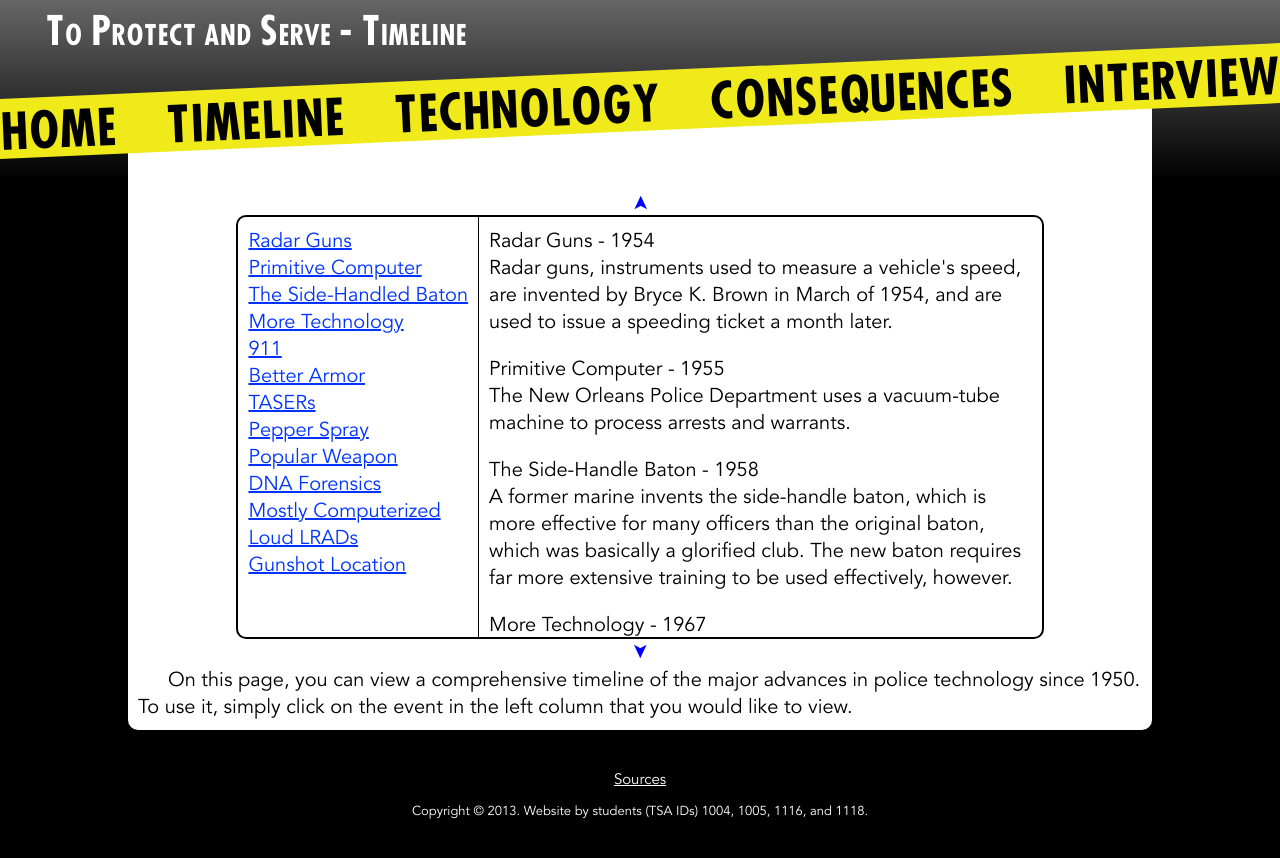
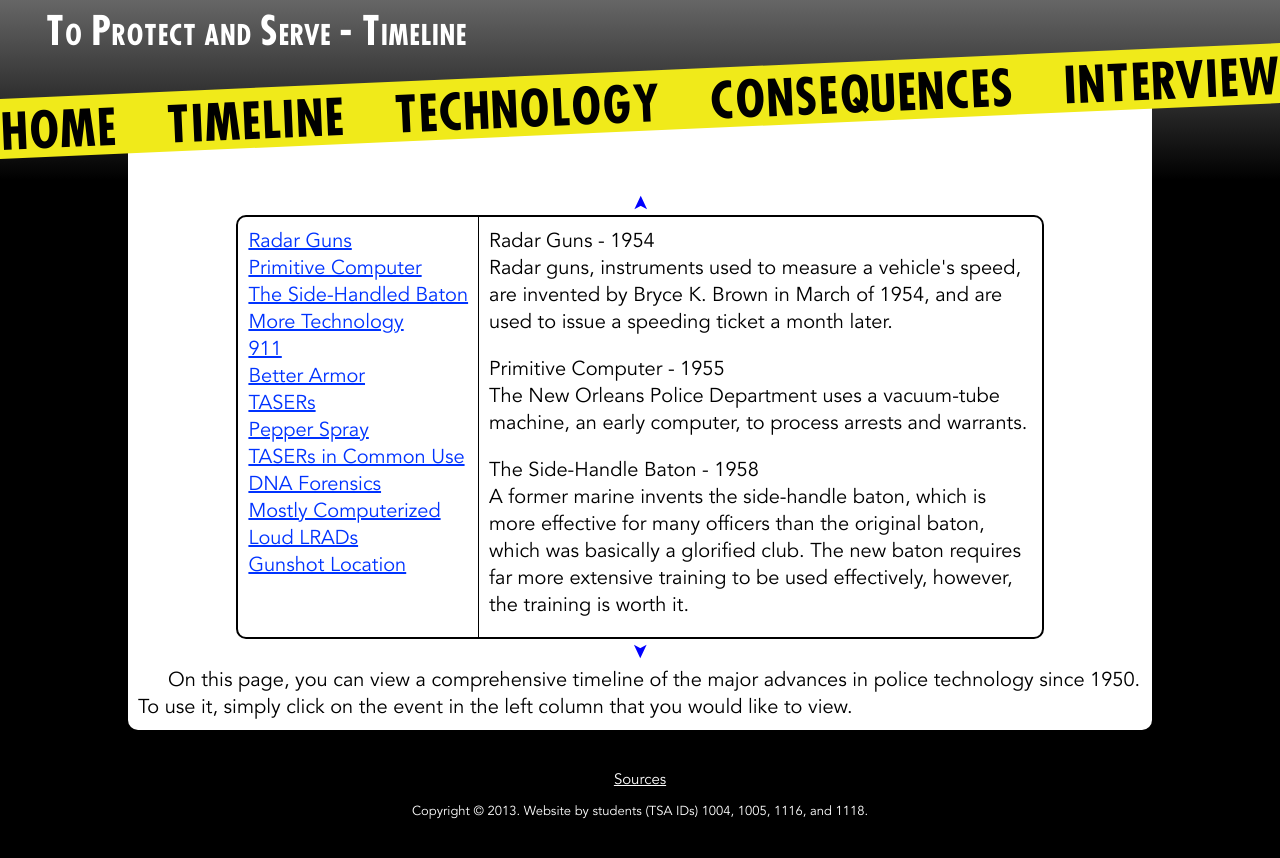
Before and after one commit to pbfy0/ToProtectAndServe, a Jekyll site: the page built from timeline.html, in a window 1280 px wide. Shown: the top 858 px of the page. Built offline with Jekyll 4.4.1, drawn with Linux system fonts in a browser that asks for light colours.

Commit message:
Update timeline.html

```diff
--- a/timeline.html
+++ b/timeline.html
@@ -18,7 +18,7 @@ script: timeline.js
 	 <a href="#e1972">Better Armor</a>
 	 <a href="#e1974">TASERs</a>
 	 <a href="#e1982">Pepper Spray</a>
-	 <a href="#e1985">Popular Weapon</a>
+	 <a href="#e1985">TASERs in Common Use</a>
 	 <a href="#e1986">DNA Forensics</a>
 	 <a href="#e1993">Mostly Computerized</a>
 	 <a href="#e2005">Loud LRADs</a>
@@ -28,29 +28,29 @@ script: timeline.js
          <a id="e1954">Radar Guns - 1954</a>
            <div>Radar guns, instruments used to measure a vehicle's speed, are invented by Bryce K. Brown in March of 1954, and are used to issue a speeding ticket a month later.</div>
          <a id="e1955">Primitive Computer - 1955</a>
-          <div>The New Orleans Police Department uses a vacuum-tube machine to process arrests and warrants.</div>
+          <div>The New Orleans Police Department uses a vacuum-tube machine, an early computer, to process arrests and warrants.</div>
 	 <a id="e1958">The Side-Handle Baton - 1958</a>
-	  <div>A former marine invents the side-handle baton, which is more effective for many officers than the original baton, which was basically a glorified club. The new baton requires far more extensive training to be used effectively, however.</div>
+	  <div>A former marine invents the side-handle baton, which is more effective for many officers than the original baton, which was basically a glorified club. The new baton requires far more extensive training to be used effectively, however, the training is worth it.</div>
 	 <a id="e1967">More Technology - 1967</a>
 	  <div>The President's Commission on Law Enforcement and Administrative Justice finds that while many police departments have made good use of their new-found technology, most of it could have been adopted about 30 years earlier.</div>
 	 <a id="e1968"> Call 911! - 1968</a>
-	  <div>The phone number 911 invented as what we know it as today. In the years following it spreads into universal use, but at first is only used by several cities.</div>
+	  <div>The phone number 911 invented as what we know it as today. In the years following, it spreads into universal use, but at first is only used in several cities.</div>
 	 <a id="e1972">Better Armor - 1972</a>
 	  <div>The National Institute of Justice begins development of a lightweight body armor made from kevlar.</div>
 	 <a id="e1974">TASERs - 1974</a>
-	  <div>the TASER is developed in its first incarnation, but is classified as a firearm due to its use of gunpowder in 1976.</div>
+	  <div>The TASER is developed in its first incarnation, but is classified as a firearm due to its use of gunpowder in 1976.</div>
 	 <a id="e1982">Pepper Spray - 1982</a>
-	  <div>Pepper spray, also known as OC spray, after the compound it is composed of, is developed.</div>
-	 <a id="e1985">Popular Weapon - 1985</a>
-	  <div>Police in every state are using TASERs, a useful non-lethal weapon if used correctly.</div>
+	  <div>Pepper spray, also known as OC spray, after the compound it is composed of, is developed. It is an very useful non-lethal weapon.</div>
+	 <a id="e1985">TASERs in Common Use - 1985</a>
+	  <div>Police in every state are using TASERs, a useful non-lethal weapon, if used correctly.</div>
 	 <a id="e1986">DNA Forensics - 1986</a>
-	  <div>DNA evidence used to prove that Richard Buckland didn’t commit two murders, and is later used to prove that the murders were committed by Colin Pitchfork. It is the first use of such evidence</div>
+	  <div>DNA evidence used to prove that Richard Buckland didn’t commit two murders, and is later used to prove that the murders were committed by Colin Pitchfork. This was the first use of such evidence</div>
 	 <a id="e1993">Mostly Computerized - 1993</a>
 	  <div>About 90% of large police departments use computers.</div>
 	 <a id="e2005">Loud LRADs - 2005</a>
 	  <div>First use of the LRAD, a device used to disperse crowds and to provide a means to speak over several communicators is first used to foiled a pirate attack on a cruise ship off the Somali coast.</div>
 	 <a id="e2006">Gunshot Location - 2006</a>
-	  <div>The ShotSpotter gunshot locater is first  installed. It is installed in Oakland, and provided local police with ability to precisely locate gunshots, as well as the ability to get to start rushing to the scene the instant the shot is fired.</div>
+	  <div>The ShotSpotter, a gunshot locater is first  installed. It is installed in Oakland, and provided local police with ability to precisely locate gunshots, as well as the ability to get to start rushing to the scene the instant the shot is fired.</div>
 	</div>
    </div>
    <div class="arrow noselect" id="down">
```
